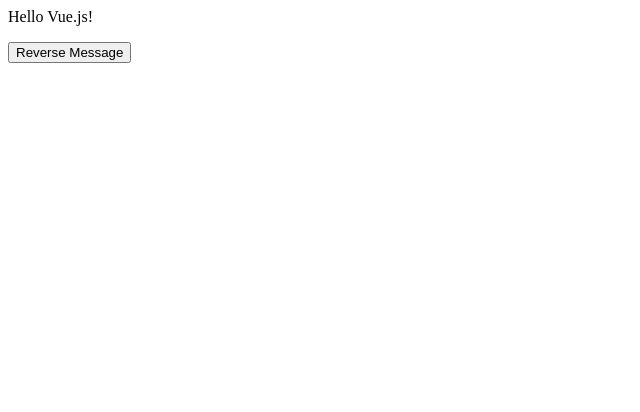
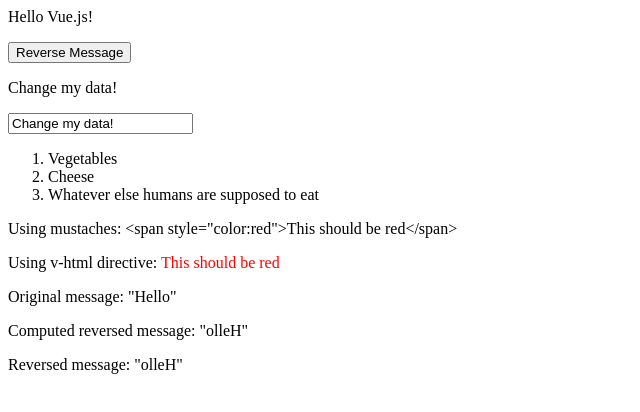
Before and after one commit to noobnur/practice-vue, a website: page vuew.html in a window 1280 px wide. Shown: the whole page, without its empty margins (0-640 px from the left). Drawn offline with nearby package versions, Linux system fonts and the light colour scheme.

Commit message:
more practice

```diff
--- a/js/index.js
+++ b/js/index.js
@@ -1,3 +1,56 @@
+Vue.component('todo-item', {
+  // The todo-item component now accepts a
+  // "prop", which is like a custom attribute.
+  // This prop is called todo.
+  props: ['todo'],
+  template: '<li>{{ todo.text }}</li>'
+})
+
+Vue.component('todo-item', {
+  props: ['todo'],
+  template: '<li>{{ todo.text }}</li>'
+})
+
+var app7 = new Vue({
+  el: '#app-7',
+  data: {
+    groceryList: [
+      { id: 0, text: 'Vegetables' },
+      { id: 1, text: 'Cheese' },
+      { id: 2, text: 'Whatever else humans are supposed to eat' }
+    ]
+  }
+})
+
+var plain = new Vue({
+  el: '#try',
+  data: {
+    rawHtml: '<span style="color:red">This should be red</span>'
+  }
+})
+
+
+var vm = new Vue({
+  el: '#example',
+  data: {
+    message: 'Hello'
+  },
+  computed: {
+    // a computed getter
+    reversedMessage: function () {
+      // `this` points to the vm instance
+      return this.message.split('').reverse().join('')
+    }
+  },
+  methods: {
+    reverseMessage: function () {
+      return this.message.split('').reverse().join('')
+    }
+  }
+})
+
+
+
 new Vue({
     el: '#app',
     data: {
@@ -16,3 +69,10 @@
       }
     }
   })
+
+  var app6 = new Vue({
+    el: '#app-6',
+    data: {
+      string: 'Change my data!'
+    }
+  })
--- a/vuew.html
+++ b/vuew.html
@@ -19,6 +19,32 @@
     <button v-on:click="reverseMessage">Reverse Message</button>
   </div>
 
+  <div id="app-6">
+    <p>{{ string }}</p>
+    <input v-model="string">
+  </div>
+
+  <div id="app-7">
+    <ol>
+      <todo-item v-for="item in groceryList" v-bind:todo="item" v-bind:key="item.id"
+      ></todo-item>
+    </ol>
+  </div>
+
+  <div id = "try">
+  <p>Using mustaches: {{ rawHtml }}</p>
+<p>Using v-html directive: <span v-html="rawHtml"></span></p>
+</div>
+
+<div id="example">
+  <p>Original message: "{{ message }}"</p>
+  <p>Computed reversed message: "{{ reversedMessage }}"</p>
+  <p>Reversed message: "{{ reverseMessage() }}"</p>
+</div>
+
+
+
+
 
   <script src="js/index.js"></script>
 </body>
```
